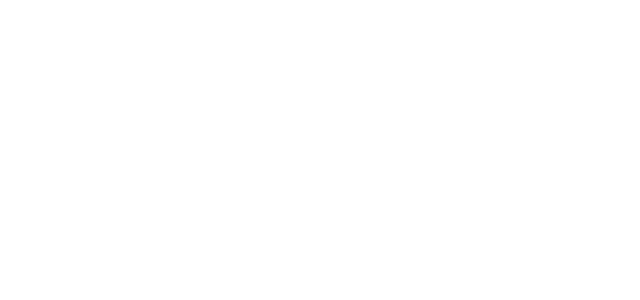
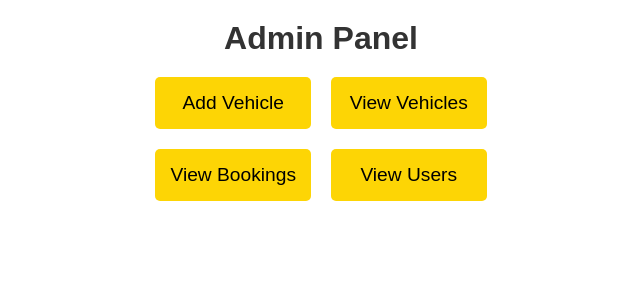
Before and after one commit to kaseracodes/fastfiniteadmin, a React (Vite) app: page / in a window 1280 px wide. Before the commit this address had no page. Shown: the top 300 px of the page, without its empty margins (319-959 px from the left). Built offline with nearby package versions, Linux system fonts and the light colour scheme.

Commit message:
added home page

```diff
--- a/src/App.jsx
+++ b/src/App.jsx
@@ -5,11 +5,13 @@
 import UsersList from "./UsersList"
 import VehiclesList from "./VehiclesList";
 import UpdateVehicle from './UpdateVehicle';
+import Home from "./Home";
 
 const App = () => {
   return (
     <Router>
       <Routes>
+        <Route path="/" element={<Home />} />
         <Route path="/addvehicle" element={<AddVehicle />} />
         <Route path="/bookings" element={<BookingsList />} />
         <Route path="/users" element={<UsersList />} />
--- /dev/null
+++ b/src/Home.css
@@ -0,0 +1,41 @@
+.home-container {
+  display: flex;
+  flex-direction: column;
+  align-items: center;
+  padding: 20px;
+}
+
+h1 {
+  font-size: 2em;
+  margin-bottom: 20px;
+}
+
+.bento-grid {
+  display: grid;
+  grid-template-columns: repeat(2, 1fr);
+  gap: 20px;
+}
+
+.bento-item {
+  text-align: center;
+}
+
+.bento-item button {
+  width: 100%;
+  padding: 15px;
+  background-color: #FDD505;
+  color: rgb(0, 0, 0);
+  border: none;
+  border-radius: 5px;
+  font-size: 1.2em;
+  cursor: pointer;
+  transition: background-color 0.3s ease;
+}
+
+.bento-item button:hover {
+  background-color: #FDD505;
+}
+
+.bento-item button:focus {
+  outline: none;
+}
--- /dev/null
+++ b/src/Home.jsx
@@ -0,0 +1,27 @@
+import React from 'react';
+import { Link } from 'react-router-dom';
+import './Home.css';
+
+const Home = () => {
+  return (
+    <div className="home-container">
+      <h1>Admin Panel</h1>
+      <div className="bento-grid">
+        <Link to="/addvehicle" className="bento-item">
+          <button>Add Vehicle</button>
+        </Link>
+        <Link to="/vehicles" className="bento-item">
+          <button>View Vehicles</button>
+        </Link>
+        <Link to="/bookings" className="bento-item">
+          <button>View Bookings</button>
+        </Link>
+        <Link to="/users" className="bento-item">
+          <button>View Users</button>
+        </Link>
+      </div>
+    </div>
+  );
+};
+
+export default Home;
```
